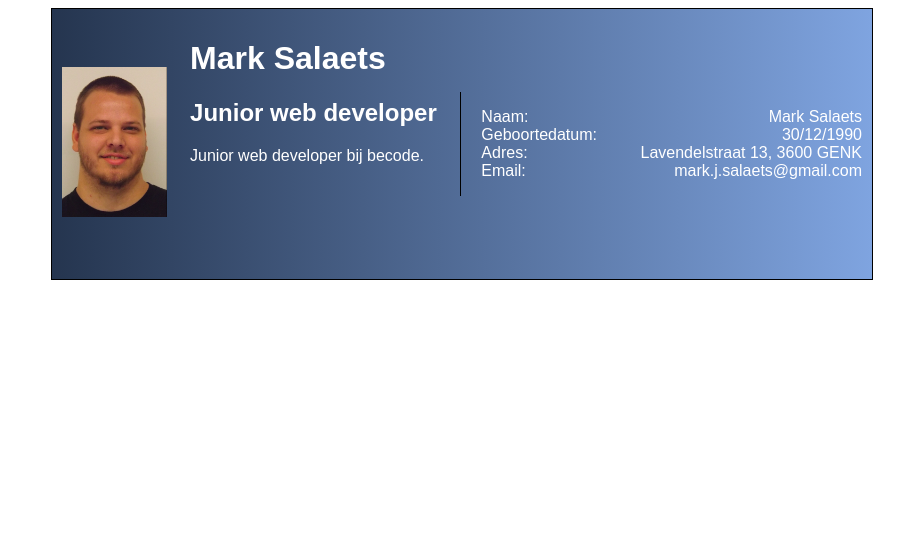
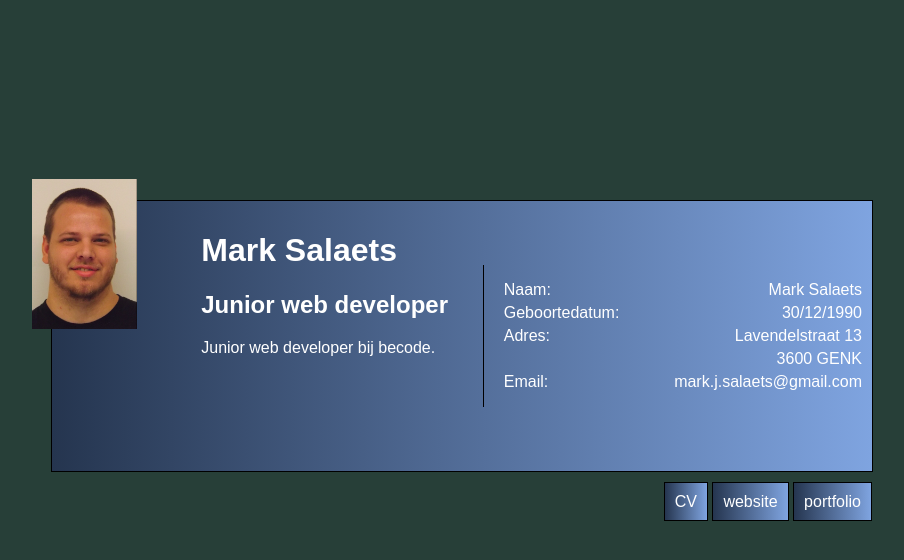
Before and after one commit to mark-salaets/VCard, a plain HTML site: page index.html in a window 1280 px wide. Shown: the whole page, without its empty margins (178-1082 px from the left). Drawn offline with Linux system fonts and the light colour scheme.

Commit message:
added links

```diff
--- a/index.html
+++ b/index.html
@@ -23,6 +23,7 @@
           <li>Naam:</li>
           <li>Geboortedatum:</li>
           <li>Adres:</li>
+          <li><br></li>
           <li>Email:</li>
         </ul>
       </div>
@@ -31,10 +32,19 @@
         <ul>
           <li>Mark Salaets</li>
           <li>30/12/1990</li>
-          <li>Lavendelstraat 13, 3600 GENK</li>
+          <li>Lavendelstraat 13</li>
+          <li>3600 GENK</li>
           <li>mark.j.salaets@gmail.com</li>
         </ul>
       </div>
+      <div class="links">
+        <a href="https://mark-salaets.github.io/Mijn-CV/website-cv/">CV</a>
+        <a>website</a>
+        <a>portfolio</a>
+      </div>
+
     </div>
+
+
   </body>
 </html>
--- a/style.css
+++ b/style.css
@@ -1,4 +1,9 @@
+body {
+  background-color: #273f38;
+}
+
 .card {
+  position: relative;
   border: 1px solid black;
   height: 250px;
   width: 800px;
@@ -6,7 +11,7 @@
   justify-content: space-between;
   align-items: center;
   padding: 10px;
-  margin: auto;
+  margin: 200px auto;
   background-image: linear-gradient(to right, rgb(37, 53, 79) , rgb(127, 164, 224));
   color: white;
   font-family: arial, sans-serif;
@@ -17,8 +22,14 @@ ul {
   padding-left: 20px;
 }
 
+li {
+    margin-bottom: 5px;
+}
+
 .photo {
-
+  position: relative;
+  top: -80px;
+  left: -30px;
 }
 
 .intro {
@@ -28,8 +39,27 @@ ul {
 
 .question {
   border-left: 1px black solid;
+
 }
 
 .answer {
   text-align: right;
 }
+
+.links {
+  position: absolute;
+  right: 0px;
+  bottom: -40px;
+}
+
+a {
+  text-decoration: none;
+  border: 1px solid black;
+  color: white;
+  padding: 10px;
+  background-image: linear-gradient(to right, rgb(37, 53, 79) , rgb(127, 164, 224));
+}
+
+a:hover {
+  margin: 0px 4px 0px 0px;
+}
```
